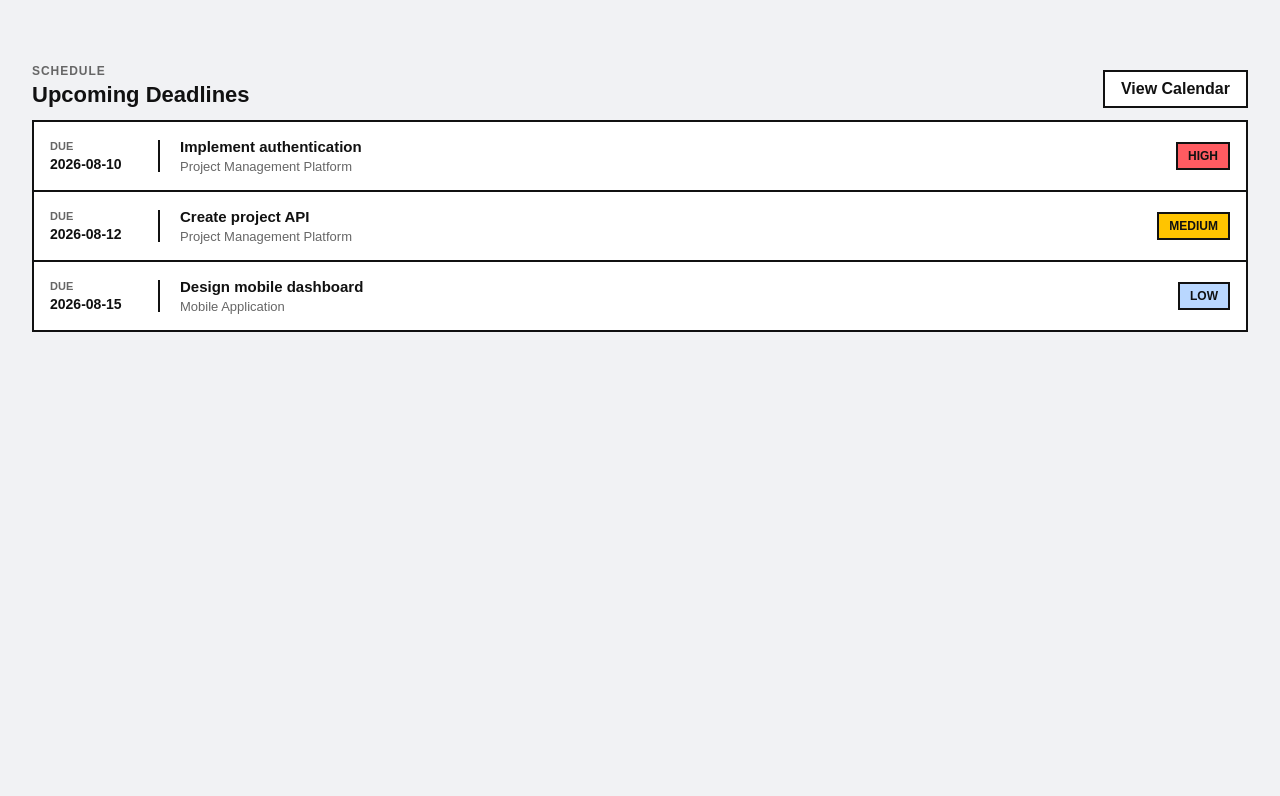
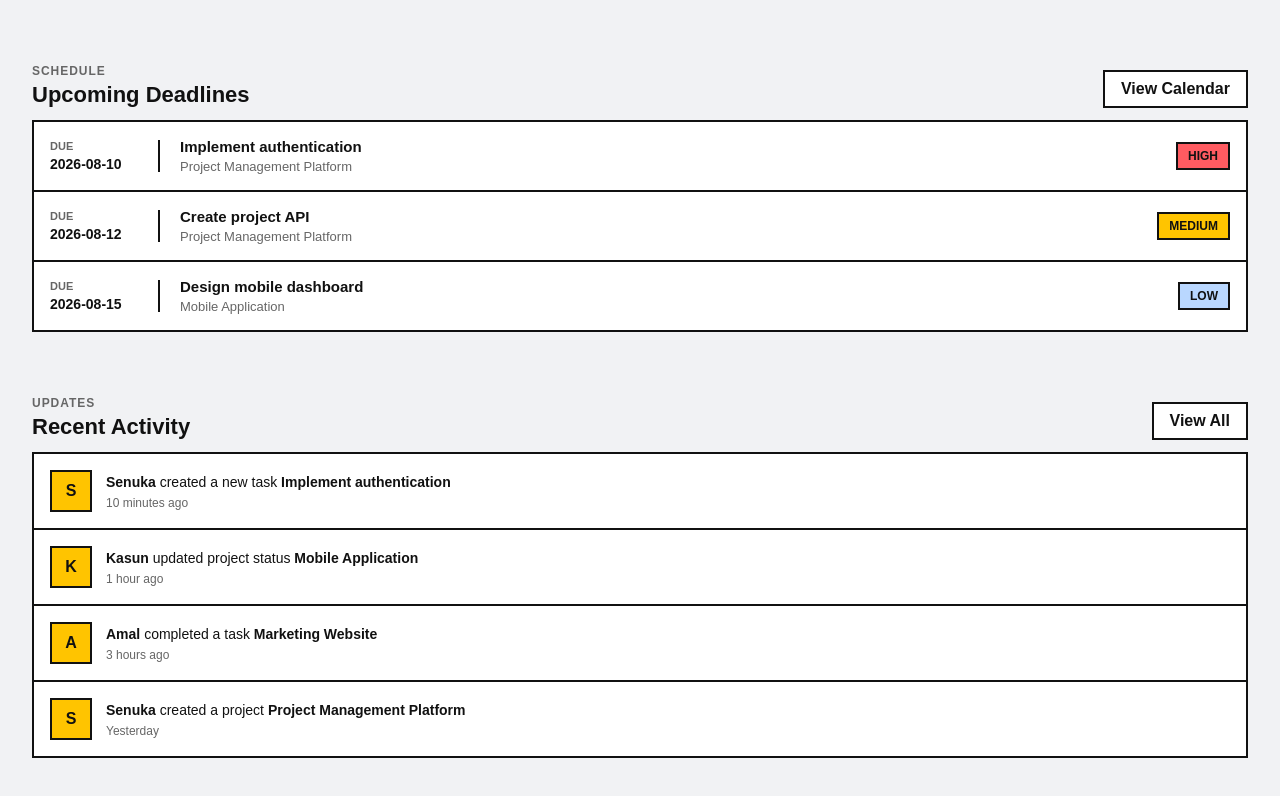
Before and after one commit to nschandunu/full_stack_workshop, a React (Vite) app in the folder client/: page / in a window 1280 px wide. Shown: the part 867-1663 px from the top of the page. Before the commit the page ends 1263 px from the top, so only its background shows below. Built offline with nearby package versions, Linux system fonts and the light colour scheme.

Commit message:
feat(dashboard): add recent activity feed

```diff
--- a/client/src/features/dashboard/components/ActivityFeed.jsx
+++ b/client/src/features/dashboard/components/ActivityFeed.jsx
@@ -0,0 +1,69 @@
+const activities = [
+  {
+    id: 1,
+    user: "Senuka",
+    action: "created a new task",
+    target: "Implement authentication",
+    time: "10 minutes ago",
+  },
+  {
+    id: 2,
+    user: "Kasun",
+    action: "updated project status",
+    target: "Mobile Application",
+    time: "1 hour ago",
+  },
+  {
+    id: 3,
+    user: "Amal",
+    action: "completed a task",
+    target: "Marketing Website",
+    time: "3 hours ago",
+  },
+  {
+    id: 4,
+    user: "Senuka",
+    action: "created a project",
+    target: "Project Management Platform",
+    time: "Yesterday",
+  },
+];
+
+const ActivityFeed = () => {
+  return (
+    <section className="activity-feed">
+      <div className="section-header">
+        <div>
+          <p className="section-eyebrow">Updates</p>
+          <h2>Recent Activity</h2>
+        </div>
+
+        <button type="button" className="section-action">
+          View All
+        </button>
+      </div>
+
+      <div className="activity-list">
+        {activities.map((activity) => (
+          <div className="activity-item" key={activity.id}>
+            <div className="activity-avatar">
+              {activity.user.charAt(0)}
+            </div>
+
+            <div className="activity-content">
+              <p>
+                <strong>{activity.user}</strong>{" "}
+                {activity.action}{" "}
+                <strong>{activity.target}</strong>
+              </p>
+
+              <span>{activity.time}</span>
+            </div>
+          </div>
+        ))}
+      </div>
+    </section>
+  );
+};
+
+export default ActivityFeed;
--- a/client/src/features/dashboard/pages/DashboardPage.jsx
+++ b/client/src/features/dashboard/pages/DashboardPage.jsx
@@ -4,6 +4,7 @@ import RecentProjects from "../components/RecentProjects";
 import useDashboard from "../hooks/useDashboard";
 import MyTasks from "../components/MyTasks";
 import UpcomingDeadlines from "../components/UpcomingDeadlines";
+import ActivityFeed from "../components/ActivityFeed";
 
 const DashboardPage = () => {
   const { data, isLoading, error } = useDashboard();
@@ -19,13 +20,12 @@ const DashboardPage = () => {
   return (
   <main className="dashboard-page">
     <DashboardHeader />
-
     <DashboardStats stats={data.stats} />
 
     <RecentProjects />
-
     <MyTasks />
     <UpcomingDeadlines />
+    <ActivityFeed />
   </main>
   );
 };
--- a/client/src/index.css
+++ b/client/src/index.css
@@ -375,3 +375,56 @@ button {
     border-bottom: 2px solid var(--border);
   }
 }
+
+/* Activity Feed */
+
+.activity-feed {
+  margin-top: 32px;
+  padding-bottom: 32px;
+}
+
+.activity-list {
+  border: 2px solid var(--border);
+  background: var(--surface);
+}
+
+.activity-item {
+  display: flex;
+  align-items: center;
+  gap: 14px;
+  padding: 16px;
+  border-bottom: 2px solid var(--border);
+}
+
+.activity-item:last-child {
+  border-bottom: none;
+}
+
+.activity-avatar {
+  display: flex;
+  align-items: center;
+  justify-content: center;
+  width: 42px;
+  height: 42px;
+  flex-shrink: 0;
+  border: 2px solid var(--border);
+  background: var(--primary);
+  font-weight: 900;
+}
+
+.activity-content {
+  min-width: 0;
+}
+
+.activity-content p {
+  margin: 0;
+  font-size: 14px;
+  line-height: 1.5;
+}
+
+.activity-content span {
+  display: block;
+  margin-top: 3px;
+  color: var(--text-muted);
+  font-size: 12px;
+}
```
